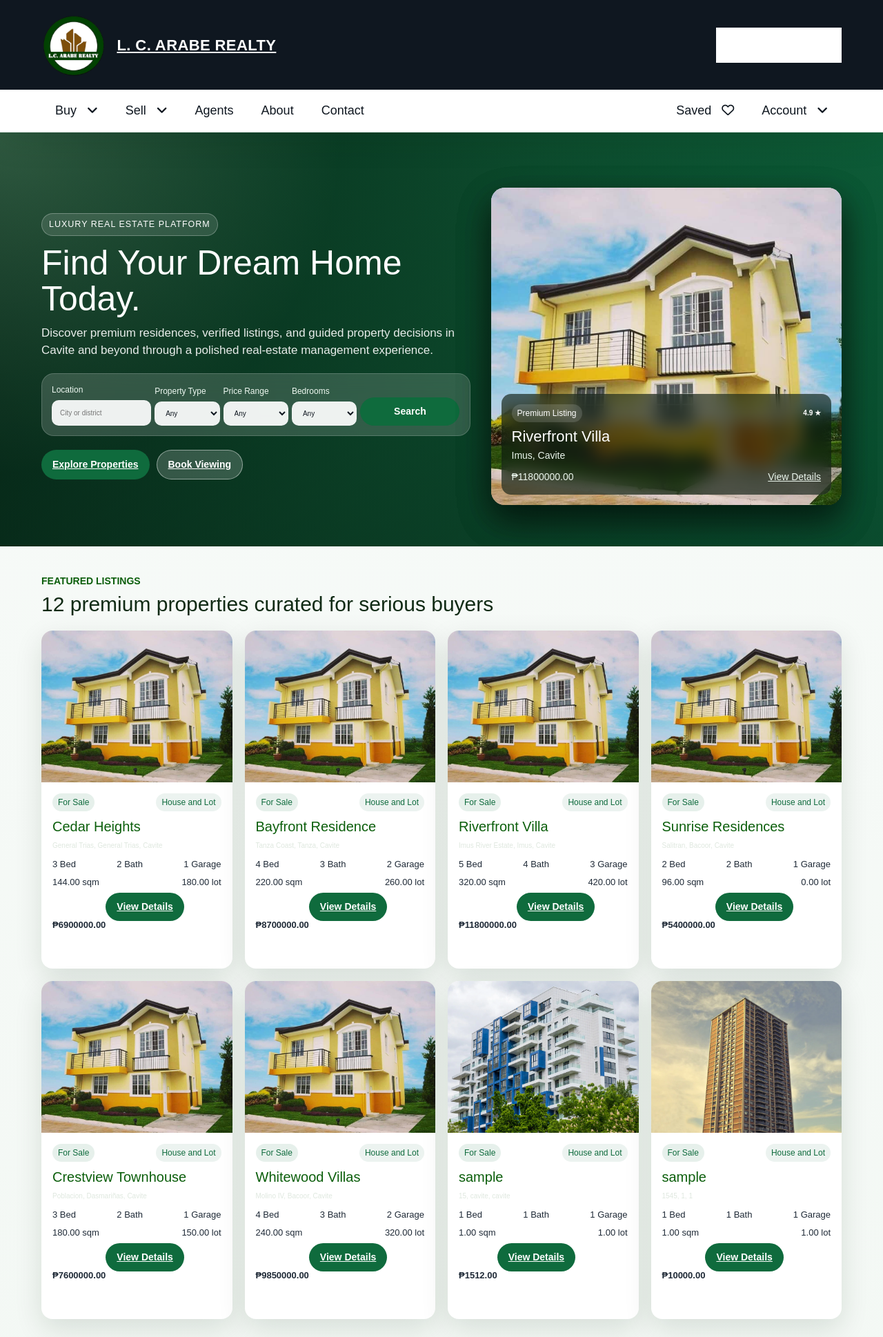
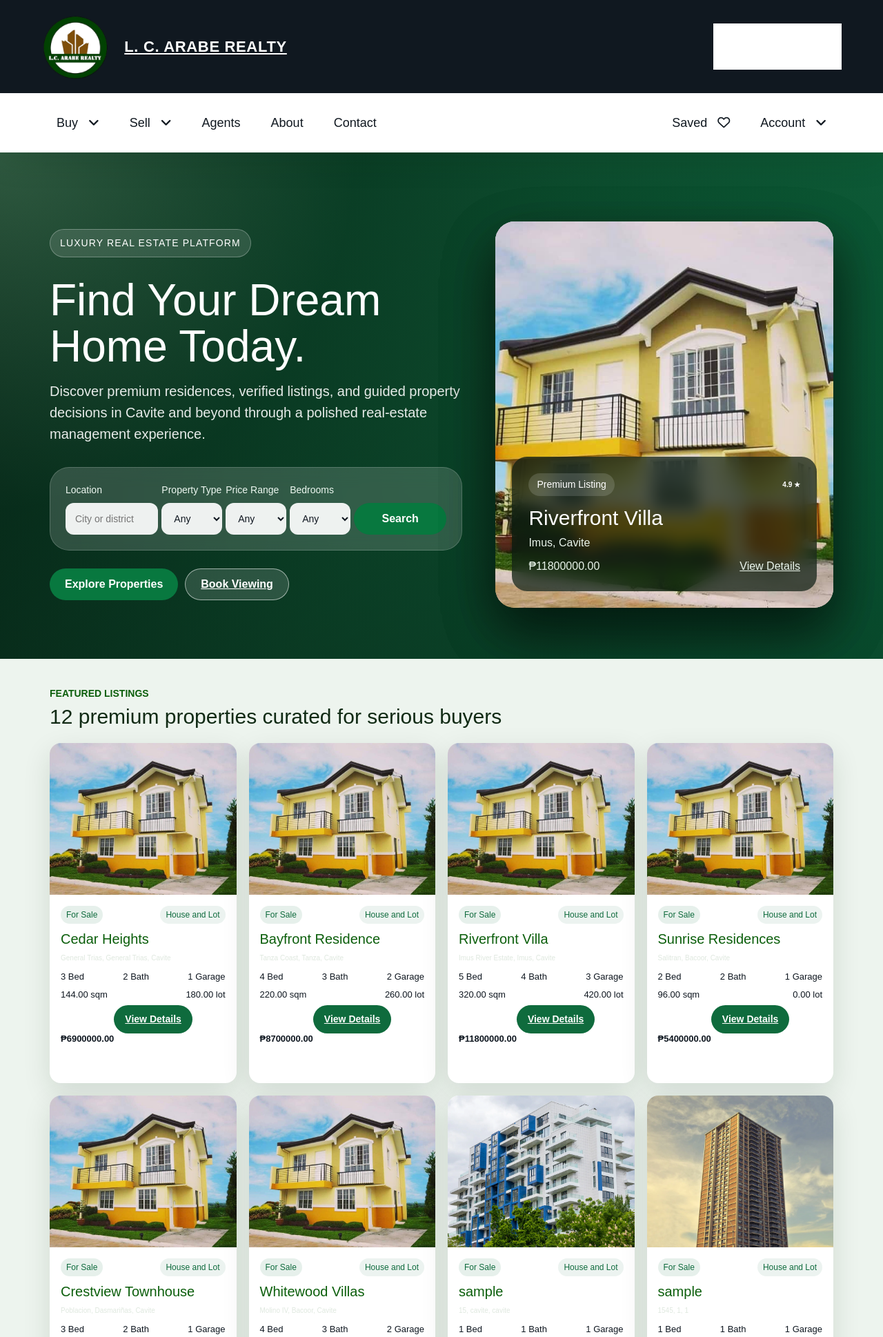
Before and after one commit to Jordangs31/Mingming, a Django app: page / in a window 1280 px wide. Shown: the top 1938 px of the page at 69% size. Run offline with Django 5.2, Linux system fonts and the light colour scheme; data comes from the database, SQL or seed files in the repository; both versions use the stored data as it was after the commit.

Commit message:
Update project files

```diff
--- a/test1-main/app/templates/home.html
+++ b/test1-main/app/templates/home.html
@@ -10,9 +10,10 @@
     <link href="https://fonts.googleapis.com/css2?family=Inter:wght@400;500;600;700;800&display=swap" rel="stylesheet">
     <link rel="stylesheet" href="https://cdn.jsdelivr.net/npm/bootstrap@5.3.3/dist/css/bootstrap.min.css">
     <link rel="stylesheet" href="{% static 'css/style.css' %}">
+    <link rel="stylesheet" href="{% static 'css/home.css' %}">
     <link rel="stylesheet" href="https://cdnjs.cloudflare.com/ajax/libs/font-awesome/6.2.0/css/all.min.css">
 </head>
-<body>
+<body class="home-page">
     {% include 'components/header.html' %}
 
     <section class="premium-hero">
--- /dev/null
+++ b/test1-main/static/css/home.css
@@ -0,0 +1,47 @@
+/* Homepage-only presentation. Loaded after the shared legacy stylesheet. */
+.home-page { margin: 0; font-family: 'Inter', sans-serif; background: #edf4ee; color: #0f1720; }
+.home-page .container { width: min(1200px, 100%); max-width: 1200px; margin: 0 auto; padding: 0 32px; }
+
+.home-page .header { position: sticky; top: 0; z-index: 999; }
+.home-page .header .navbar.nav-1 { background: #101820; }
+.home-page .header .navbar.nav-2 { background: rgba(255,255,255,.96); border: 0; }
+.home-page .header .navbar .flex { min-height: 78px; display: flex; align-items: center; justify-content: space-between; }
+.home-page .header .navbar.nav-2 .flex { min-height: 76px; }
+.home-page .header .navbar .flex ul { display: flex; align-items: center; list-style: none; margin: 0; padding: 0; }
+.home-page .header .navbar .flex ul li { position: relative; float: none; }
+.home-page .header .navbar .flex ul li a { display: block; padding: 20px 22px; font-size: 18px; color: #101820; text-decoration: none; }
+.home-page .header .navbar.nav-1 .flex ul li a { color: #fff; }
+.home-page .header .navbar .flex ul li:hover > a { background: rgba(15,107,61,.1); }
+.home-page .header .navbar .flex ul li ul { display: none; position: absolute; top: 100%; left: 0; min-width: 180px; background: #fff; box-shadow: 0 14px 40px rgba(5,38,19,.12); }
+.home-page .header .navbar .flex ul li:hover > ul { display: block; }
+.home-page .header .navbar .flex ul li ul li { width: 100%; }
+.home-page .logo { display: flex; align-items: center; gap: 20px; color: #fff; font-size: 30px; font-weight: 800; letter-spacing: .03em; }
+.home-page .logo img { display: block; width: auto; height: 105px; max-width: none; }
+
+.home-page .premium-hero { position: relative; overflow: hidden; padding: 100px 0 74px; background: radial-gradient(circle at top left, rgba(130,196,149,.42), transparent 35%), linear-gradient(120deg, #072d1b 0%, #0f5c37 50%, #0f7c4b 100%); }
+.home-page .premium-hero__overlay { position: absolute; inset: 0; background: linear-gradient(180deg, rgba(4,16,10,.2), rgba(4,16,10,.45)); }
+.home-page .premium-hero__grid { position: relative; z-index: 1; display: grid; grid-template-columns: 1.1fr .9fr; gap: 48px; align-items: center; }
+.home-page .premium-hero__copy h1 { margin: 16px 0; color: #fff; font-size: clamp(48px, 5vw, 80px); font-weight: 500; line-height: 1.05; }
+.home-page .premium-hero__copy p { max-width: 660px; color: rgba(255,255,255,.9); font-size: 20px; line-height: 1.55; }
+.home-page .hero-badge { display: inline-flex; padding: 9px 14px; border: 1px solid rgba(255,255,255,.28); border-radius: 999px; color: #fff; background: rgba(255,255,255,.12); font-size: 14px; letter-spacing: .08em; }
+.home-page .premium-search { margin: 32px 0 26px; padding: 22px; border: 1px solid rgba(255,255,255,.18); border-radius: 28px; background: rgba(255,255,255,.16); backdrop-filter: blur(14px); }
+.home-page .premium-search label { display: block; margin-bottom: 8px; color: #eef8f1; font-size: 14px; }
+.home-page .premium-search input, .home-page .premium-search select { width: 100%; height: 46px; padding: 0 14px; border: 0; border-radius: 12px; background: rgba(255,255,255,.92); color: #0f1720; font-size: 14px; }
+.home-page .btn-primary { display: inline-flex; align-items: center; justify-content: center; min-height: 46px; padding: 0 22px; border: 0; border-radius: 999px; background: #08783f; color: #fff; font-size: 16px; font-weight: 700; text-decoration: none; }
+.home-page .premium-search .btn-primary { width: 100%; }
+.home-page .hero-actions { margin-top: 10px; }
+.home-page .btn-secondary { display: inline-flex; align-items: center; justify-content: center; min-height: 46px; padding: 0 22px; border: 1px solid rgba(255,255,255,.55); border-radius: 999px; color: #fff; background: rgba(255,255,255,.14); font-size: 16px; font-weight: 700; }
+
+.home-page .premium-hero__slider { position: relative; min-height: 560px; }
+.home-page .premium-slide { position: absolute; inset: 0; display: none; overflow: hidden; border-radius: 28px; box-shadow: 0 32px 80px rgba(0,0,0,.28); }
+.home-page .premium-slide.active { display: block; }
+.home-page .premium-slide img { width: 100%; height: 100%; object-fit: cover; }
+.home-page .premium-slide__card { position: absolute; right: 24px; bottom: 24px; left: 24px; padding: 24px; border-radius: 22px; color: #fff; background: rgba(7,24,14,.68); backdrop-filter: blur(12px); }
+.home-page .premium-slide__top, .home-page .premium-slide__meta { display: flex; align-items: center; justify-content: space-between; gap: 16px; }
+.home-page .premium-slide__top span { padding: 6px 12px; border-radius: 999px; background: rgba(255,255,255,.14); font-size: 14px; }
+.home-page .premium-slide__card h3 { margin: 14px 0 6px; color: #fff; font-size: 30px; }
+.home-page .premium-slide__card p, .home-page .premium-slide__meta span, .home-page .premium-slide__meta a { color: #eaf5ec; font-size: 16px; }
+.home-page .premium-slide__meta a { text-decoration: underline; }
+
+@media (max-width: 900px) { .home-page .premium-hero__grid { grid-template-columns: 1fr; } .home-page .premium-hero__slider { min-height: 430px; } .home-page .header .navbar .flex { flex-wrap: wrap; } .home-page .header .menu { width: auto; } }
+@media (max-width: 600px) { .home-page .container { padding: 0 20px; } .home-page .premium-hero { padding: 60px 0; } .home-page .premium-hero__copy h1 { font-size: 46px; } .home-page .premium-search { padding: 16px; } .home-page .logo { font-size: 20px; } .home-page .logo img { height: 68px; } }
```
Also changed, not shown: test1-main/db.sqlite3, 1 other file.
